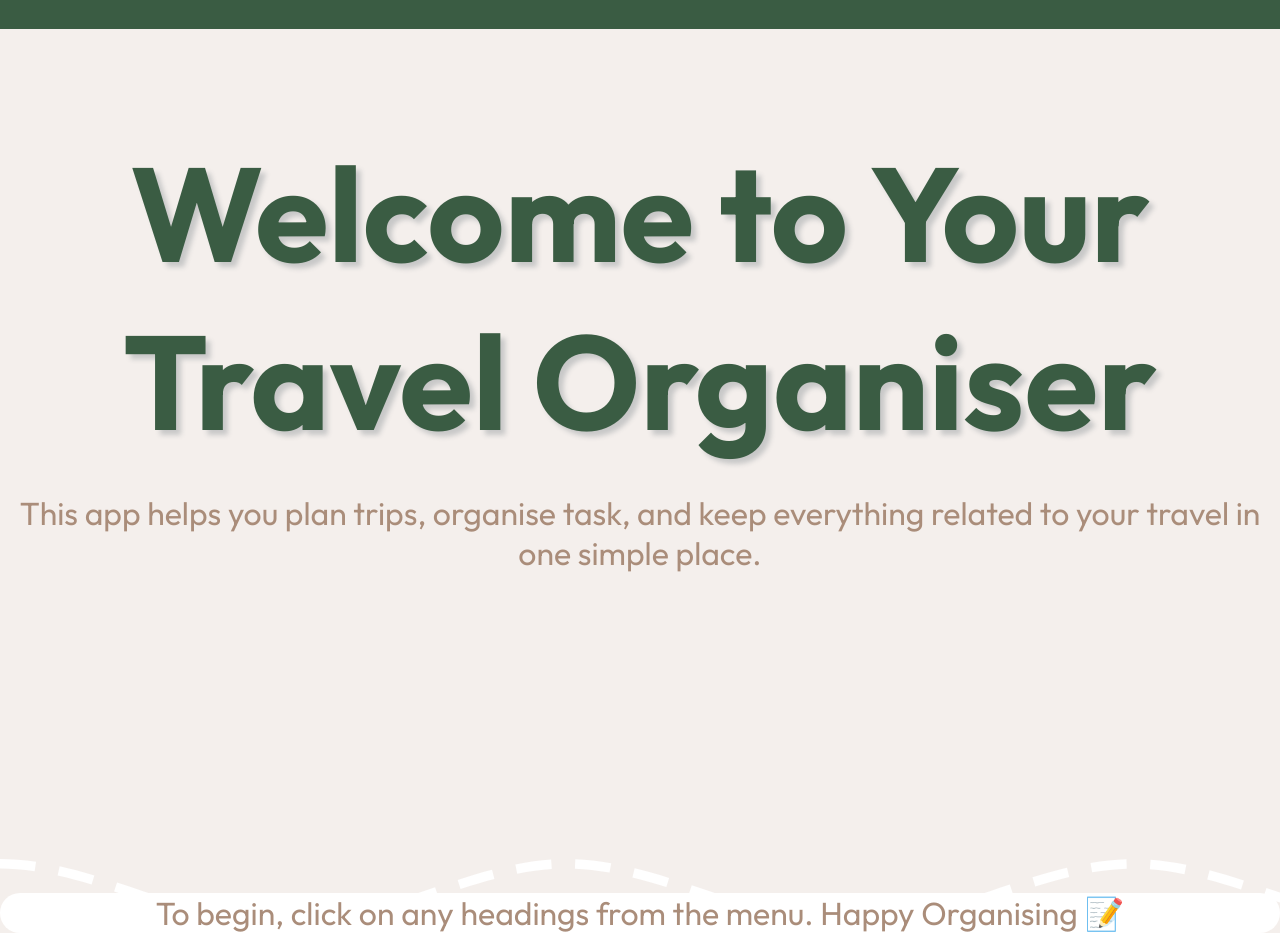
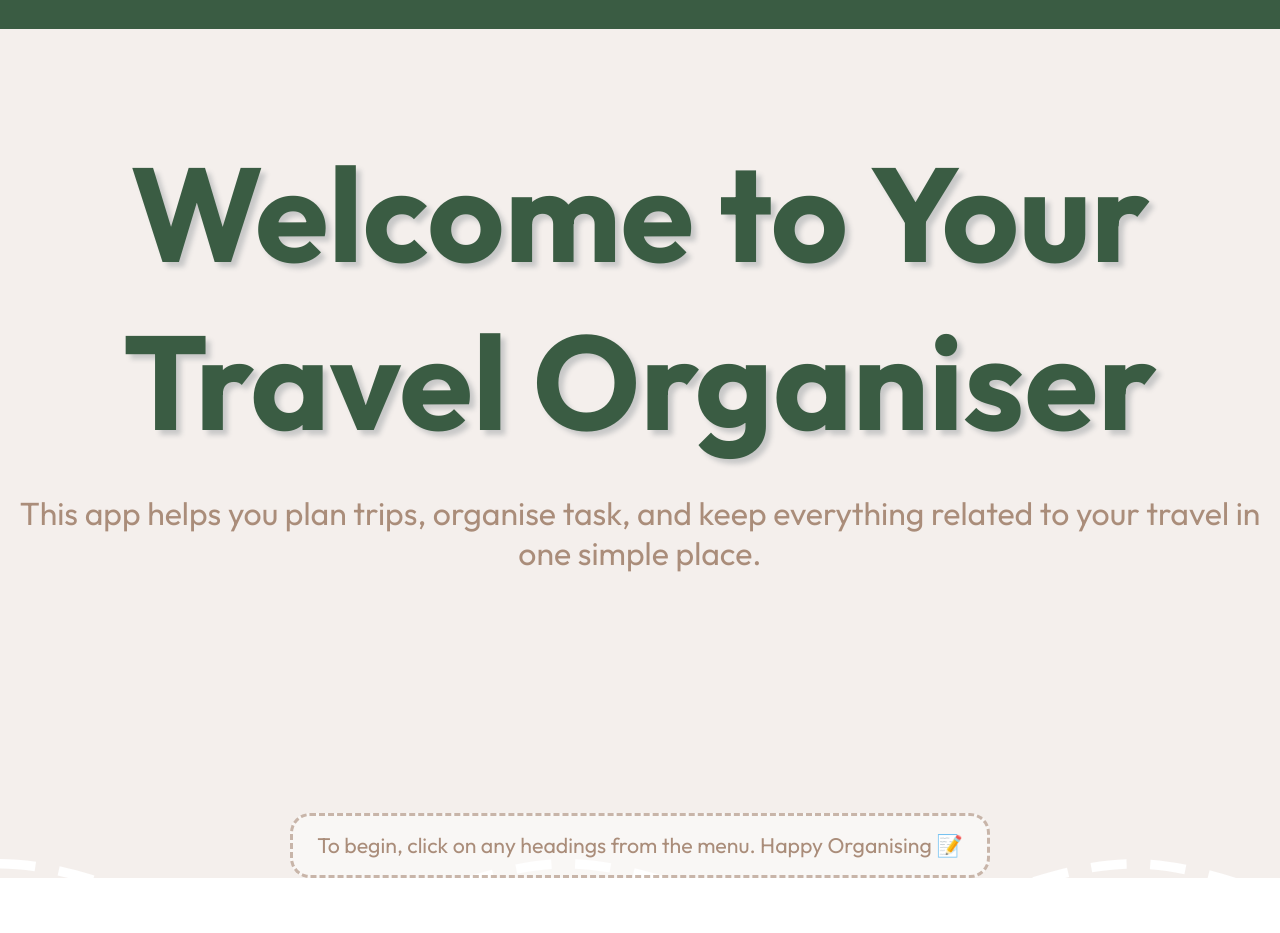
Before and after one commit to On-KeiShe/travel-app, a React (Vite) app: page / in a window 1280 px wide. Shown: the part 47-980 px from the top of the page. After the commit the page ends 925 px from the top, so only its background shows below. Built offline with nearby package versions, Linux system fonts and the light colour scheme.

Commit message:
Added changes to the landing page

```diff
--- a/src/App.css
+++ b/src/App.css
@@ -38,13 +38,22 @@ body {
 }
 
 .intro-start {
+  display: inline-block;
+  font-size: 16pt;
+  color: #aa8d7a;
+  background-color: rgba(255, 255, 255, 0.495);
+  border-radius: 20px;
+  border-style:dashed;
+  border-color: #aa8d7a9f;
+  padding: 16px 24px;
+  margin: 240px auto 0 auto;
+}
+
+.intro-start-wrapper {
   text-align: center;
-  font-size: 24pt;
-  margin-top: 320px;
-  color: #aa8d7a;
-  background-color: white;
-  border-radius: 20px;
 }
+
+
 .header {
   padding: 12px 20px;
   background-color: #3a5c43;
--- a/src/components/Landing.jsx
+++ b/src/components/Landing.jsx
@@ -1,11 +1,18 @@
 function Landing() {
   return (
-  <div>
-  <h1 className="heading"> Welcome to Your Travel Organiser</h1>
-  <p className="intro-paragraph">This app helps you plan trips, organise task, and keep everything related to your travel in one simple place.</p>
-  <p className="intro-start">To begin, click on any headings from the menu. Happy Organising 📝</p>
-  </div>
-  )
+    <>
+      <h1 className="heading"> Welcome to Your Travel Organiser</h1>
+      <p className="intro-paragraph">
+        This app helps you plan trips, organise task, and keep everything
+        related to your travel in one simple place.
+      </p>
+      <div className="intro-start-wrapper">
+        <p className="intro-start">
+          To begin, click on any headings from the menu. Happy Organising 📝
+        </p>
+      </div>
+    </>
+  );
 }
 
 export default Landing;
```
